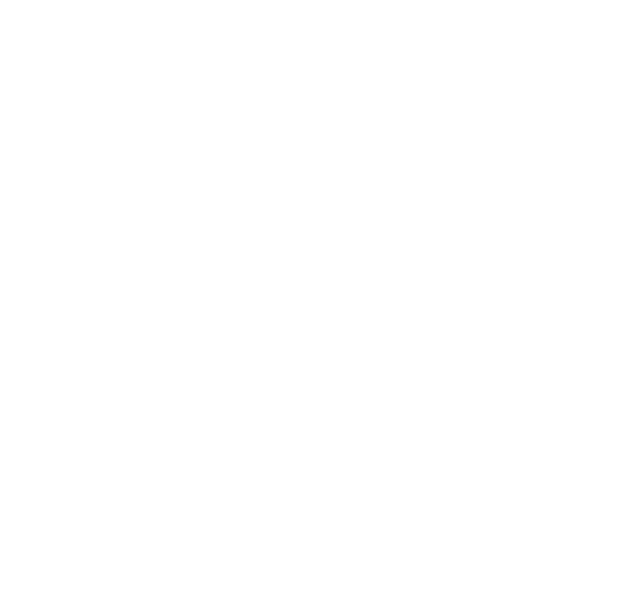
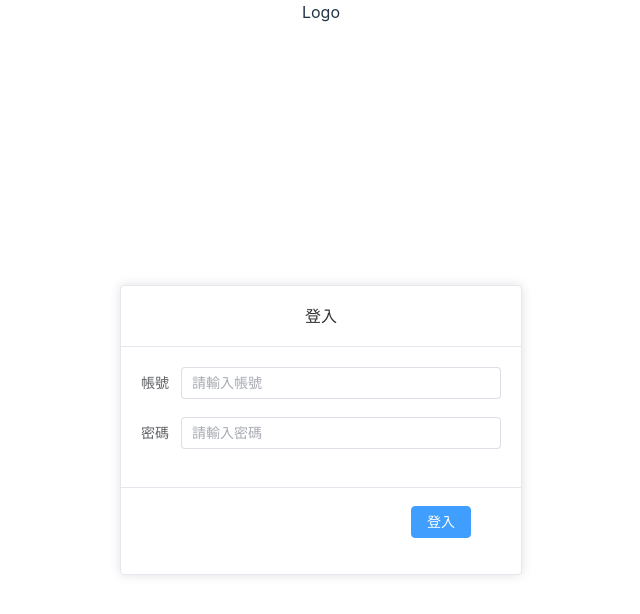
Before and after one commit to smme2009/VueJS-Vite-Shop, a Vue app: page /account/login in a window 1280 px wide. Before the commit this address had no page. Shown: the top 614 px of the page, without its empty margins (319-959 px from the left). Built offline with nearby package versions, Linux system fonts and the light colour scheme.

Commit message:
feat: 新增登入頁面

```diff
--- a/router/router.js
+++ b/router/router.js
@@ -10,6 +10,14 @@
                 {
                     path: 'account',
                     component: () => import('@/layout/Default.vue'),
+                    children: [
+                        {
+                            path: 'login',
+                            name: 'login',
+                            title: 'login',
+                            component: () => import('@/view/login/Login.vue'),
+                        },
+                    ],
                 },
             ],
         },
--- /dev/null
+++ b/src/components/login/Form.vue
@@ -0,0 +1,57 @@
+<template>
+    <el-form>
+        <el-card>
+            <template #header>
+                <div class="card-header">
+                    <span>登入</span>
+                </div>
+            </template>
+            <el-form-item label="帳號">
+                <el-input v-model="form.account" placeholder="請輸入帳號" />
+            </el-form-item>
+            <el-form-item label="密碼">
+                <el-input v-model="form.password" type="password" placeholder="請輸入密碼" />
+            </el-form-item>
+            <template #footer>
+                <el-row>
+                    <el-col :span="6" :offset="18">
+                        <el-form-item>
+                            <el-button type="primary" @click="submit">登入</el-button>
+                        </el-form-item>
+                    </el-col>
+                </el-row>
+            </template>
+        </el-card>
+    </el-form>
+</template>
+
+<style lang="scss" scoped>
+.el-card {
+    width: 400px;
+}
+
+.el-input {
+    width: 100%;
+}
+</style>
+
+<script lang="ts" setup>
+import { reactive } from 'vue';
+import ajax from '@/tool/Ajax.js';
+
+const form = reactive({
+    account: '',
+    password: '',
+});
+
+const submit = () => {
+    ajax({
+        method: 'post',
+        url: '/login',
+        data: form,
+        then: (response) => {
+            localStorage.jwtToken = response.data.jwtToken;
+        },
+    });
+};
+</script>
--- /dev/null
+++ b/src/view/login/Login.vue
@@ -0,0 +1,19 @@
+<template>
+    <div id="login-form">
+        <LoginForm />
+    </div>
+</template>
+
+<style lang="scss" scoped>
+#login-form {
+    height: 100%;
+    width: 100%;
+    display: flex;
+    justify-content: center;
+    align-items: center;
+}
+</style>
+
+<script setup>
+import LoginForm from '@/components/login/Form.vue';
+</script>
```
